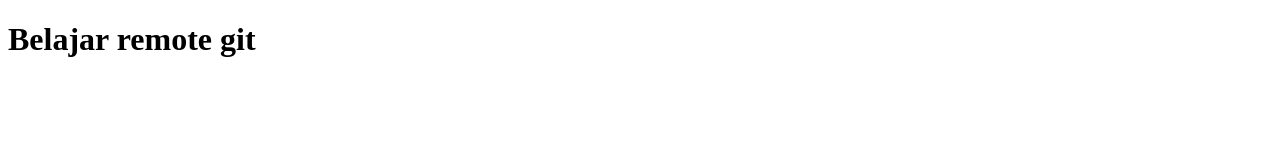
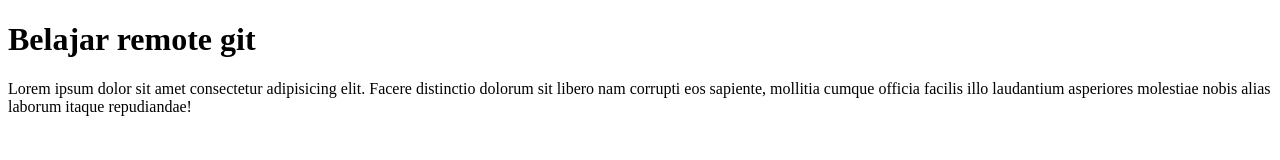
Before and after one commit to zakiekasaputra/tes-remote-git, a plain HTML site: page index.html in a window 1280 px wide. Drawn offline with Linux system fonts and the light colour scheme.

Commit message:
Menambahkan paragraf dengan isi lorem

```diff
--- a/index.html
+++ b/index.html
@@ -8,5 +8,6 @@
 </head>
 <body>
     <h1>Belajar remote git</h1>
+    <p>Lorem ipsum dolor sit amet consectetur adipisicing elit. Facere distinctio dolorum sit libero nam corrupti eos sapiente, mollitia cumque officia facilis illo laudantium asperiores molestiae nobis alias laborum itaque repudiandae!</p>
 </body>
 </html>
```
